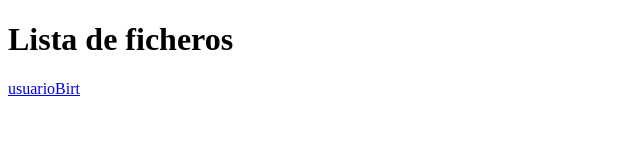
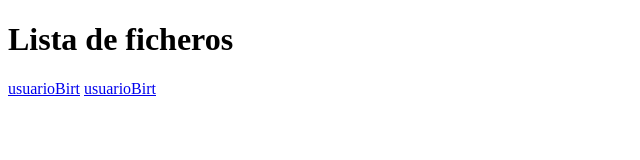
Before and after one commit to deaw-birt/UD3-Git-2026, a plain HTML site: page index.html in a window 1280 px wide. Shown: the full height of the page, 0-640 px from the left. Drawn offline with Linux system fonts and the light colour scheme.

Commit message:
href Sara

```diff
--- a/index.html
+++ b/index.html
@@ -5,6 +5,7 @@
 <h1>Lista de ficheros</h1>
 
 <a href="usuarioBIRT.html">usuarioBirt</a>
+<a href="saraUgarte.html">usuarioBirt</a>
 <br>
 
 </body>
```
